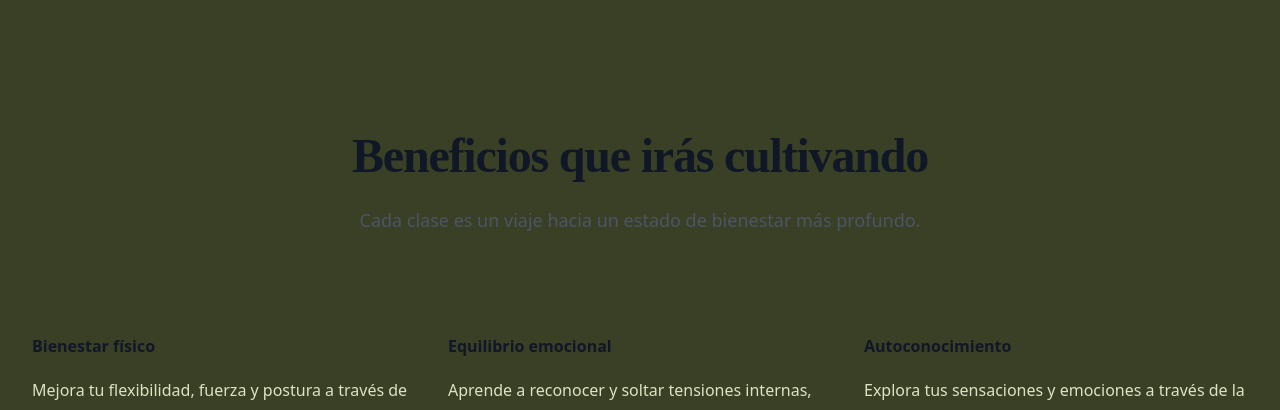
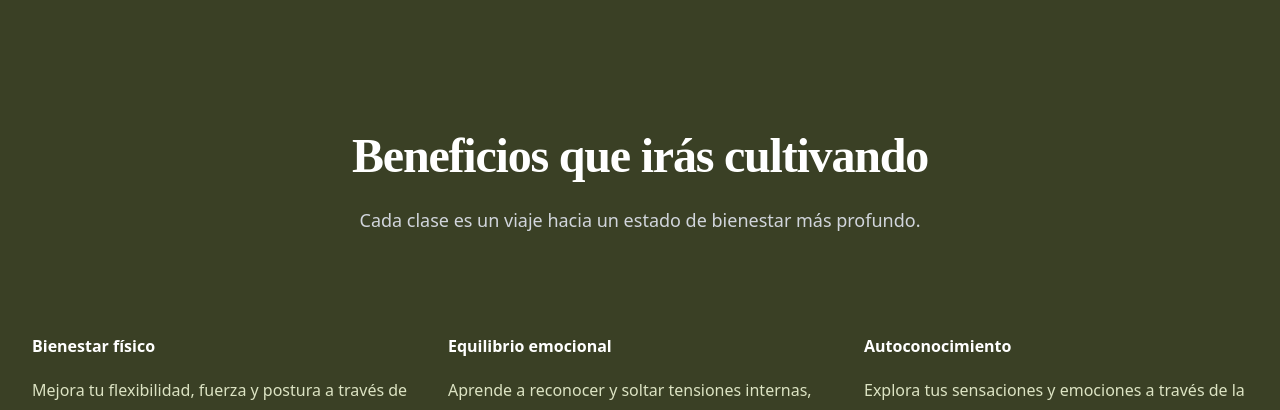
Before and after one commit to OschubGit/tacte-front, a Next.js app: page /servicios/yoga in a window 1280 px wide. Shown: the part 2900-3310 px from the top of the page. Built offline with nearby package versions, Linux system fonts and the light colour scheme; no server answers.

Commit message:
delete text when dark mode is active

```diff
--- a/src/app/(components)/Landings/LandingBenefits.tsx
+++ b/src/app/(components)/Landings/LandingBenefits.tsx
@@ -14,10 +14,10 @@ const LandingBenefits = ({
     <div className="py-24 sm:py-32 bg-tacte-primary-700">
       <div className="mx-auto max-w-7xl px-6 lg:px-8">
         <div className="mx-auto max-w-2xl lg:text-center">
-          <h2 className="mt-2 text-4xl font-semibold tracking-tight text-pretty text-gray-900 sm:text-5xl lg:text-balance dark:text-white">
+          <h2 className="mt-2 text-4xl font-semibold tracking-tight text-pretty sm:text-5xl lg:text-balance text-white">
             Beneficios que irás cultivando
           </h2>
-          <p className="mt-6 text-lg/8 text-gray-600 dark:text-gray-300">
+          <p className="mt-6 text-lg/8 text-gray-300">
             Cada clase es un viaje hacia un estado de bienestar más profundo.
           </p>
         </div>
@@ -25,7 +25,7 @@ const LandingBenefits = ({
           <dl className="grid max-w-xl grid-cols-1 gap-x-8 gap-y-16 lg:max-w-none lg:grid-cols-3">
             {benefits.map((feature) => (
               <div key={feature.name} className="flex flex-col">
-                <dt className="flex items-center gap-x-3 text-base/7 font-semibold text-gray-900 dark:text-white">
+                <dt className="flex items-center gap-x-3 text-base/7 font-semibold text-white">
                   {/* <feature.icon
                                         aria-hidden="true"
                                         className="size-5 flex-none text-indigo-600 dark:text-indigo-400"
```
